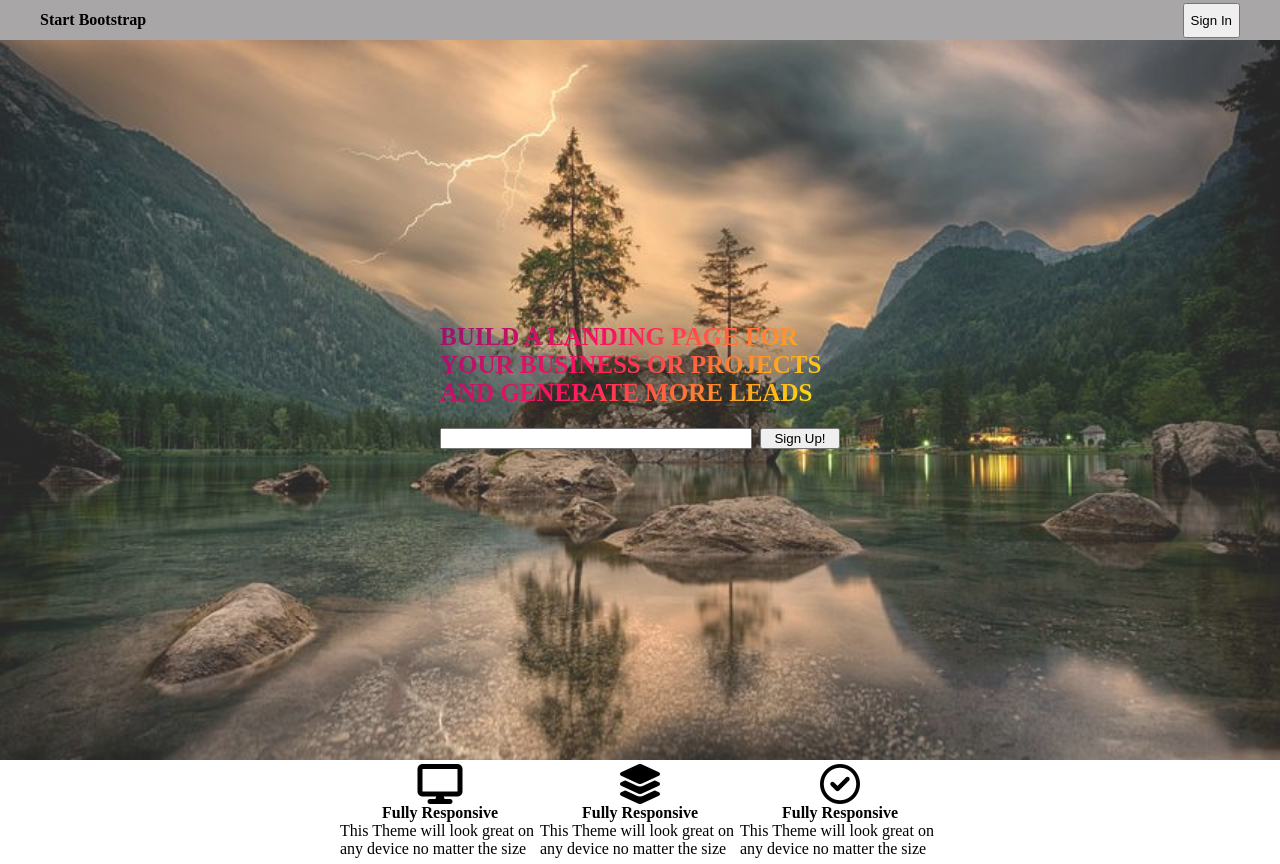
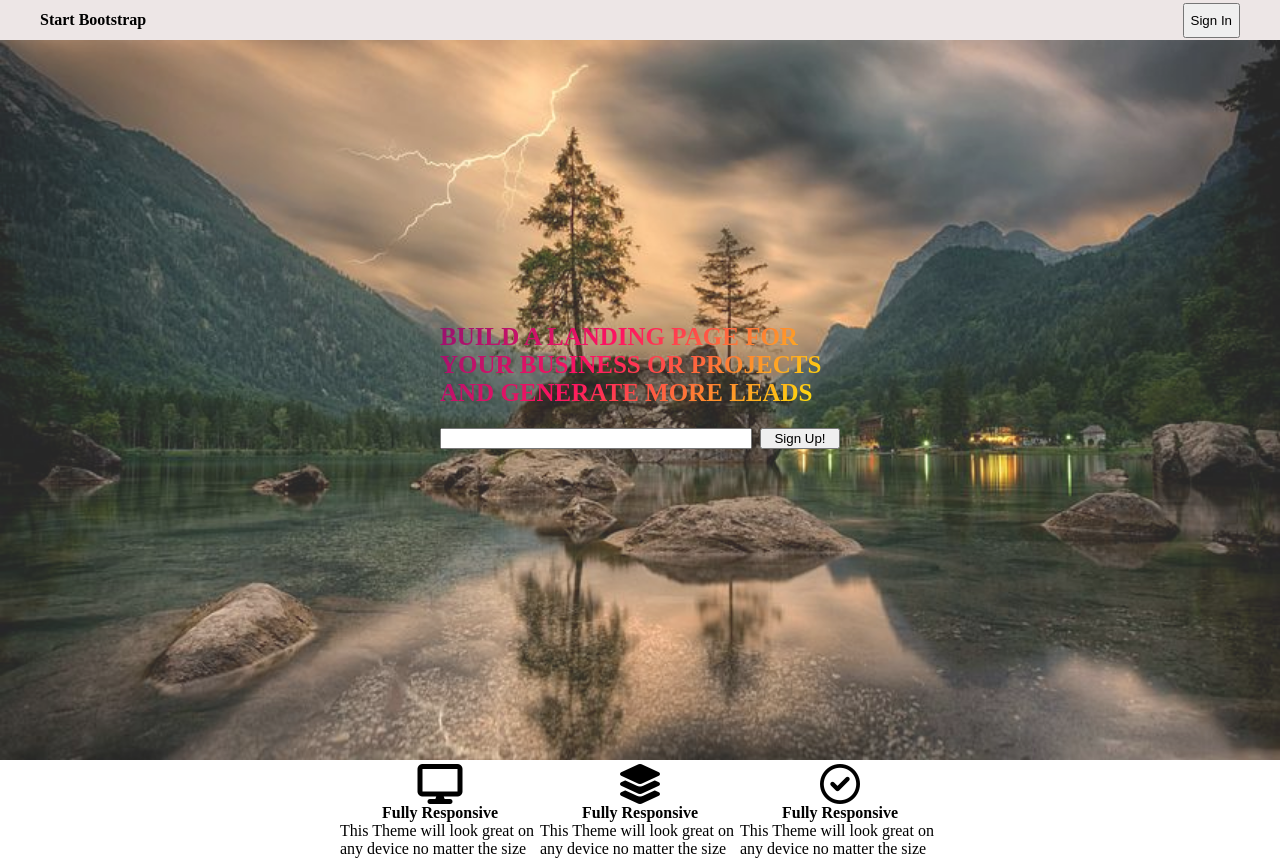
Before and after one commit to Tushil-G/DI_Bootcamp, a plain HTML site: page week 1/day1/exercises/xp-gold/landing-page/index.html in a window 1280 px wide. Drawn offline with Linux system fonts and the light colour scheme.

Commit message:
complete

```diff
--- a/week 1/day1/exercises/xp-gold/landing-page/styles.css
+++ b/week 1/day1/exercises/xp-gold/landing-page/styles.css
@@ -5,8 +5,8 @@ body {
 }
 
 nav {
-    position: fixed;
-    background-color:rgb(168, 166, 166);
+    position: absolute;
+    background-color:rgb(237, 230, 230);
     z-index: 10;
     left: 0;
     top: 0;
--- a/week 1/day1/exercises/xp/cats-n-lions/styles/table.css
+++ b/week 1/day1/exercises/xp/cats-n-lions/styles/table.css
@@ -9,7 +9,7 @@ h1 {
     padding-bottom: 10px;
 }
 
-.media {
+.size {
     width: 100%;
     height: auto;
 }
--- /dev/null
+++ b/week 1/day2/exercises/xp/style.css
@@ -0,0 +1,16 @@
+body {
+    padding: 0;
+    margin: 0;
+
+}
+
+nav {
+    position: absolute;
+    background-color:rgb(228, 218, 11);
+    z-index: 10;
+    left: 0;
+    top: 0;
+    right: 500px;
+    display: flex;
+    height: 40px;
+}
```
Also changed, not shown: week 1/day1/exercises/xp-gold/landing-page/index.html (+1 -1 lines), week 1/day1/exercises/xp/cats-n-lions/cats.html (+1 -1 lines), week 1/day1/exercises/xp/cats-n-lions/lions.html (+1 -13 lines), week 1/day2/exercises/xp/media.html (added, +14 -0 lines), week 1/day2/exercises/xp/image/crown.jfif (added), 3 other files.
